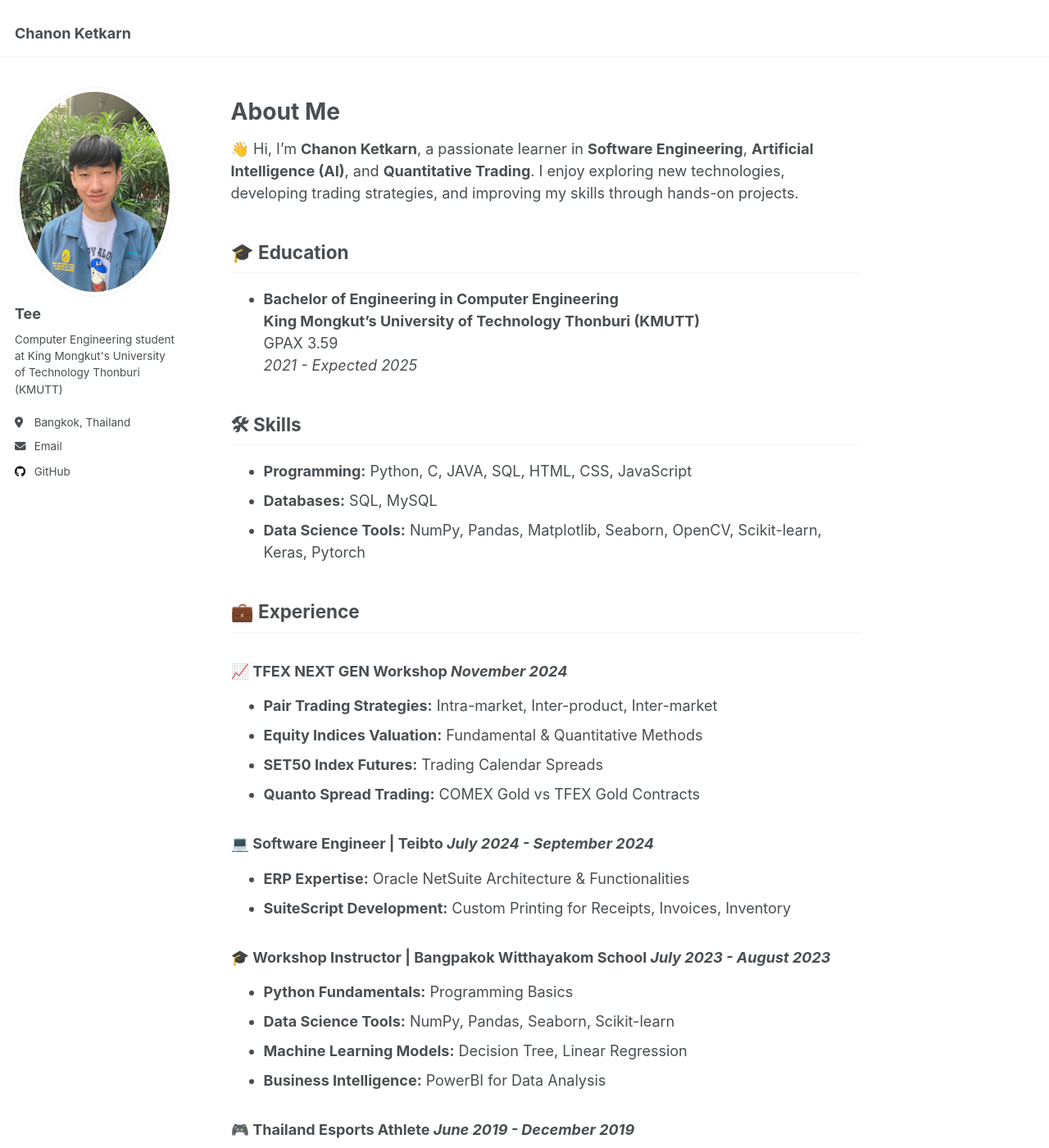
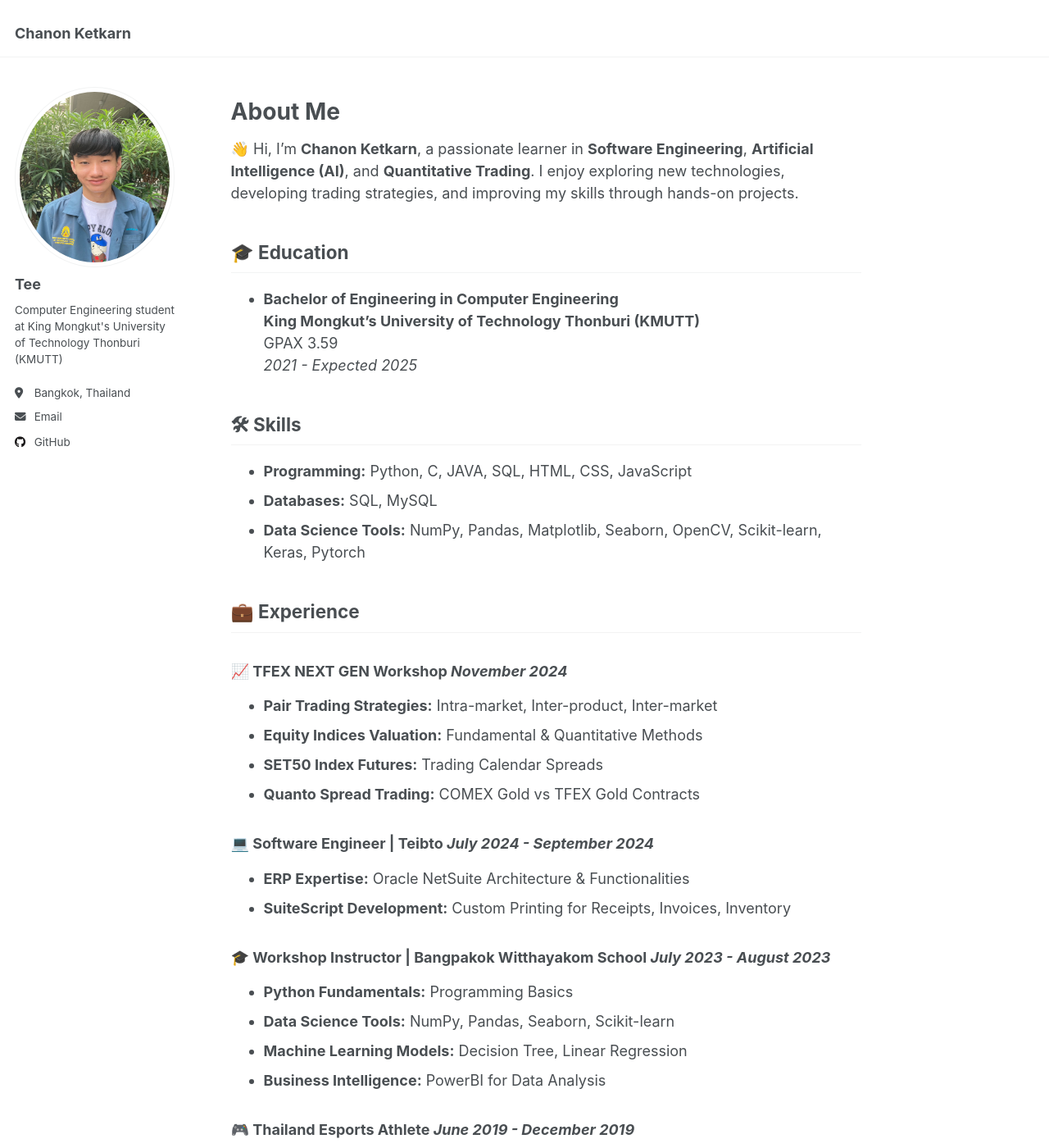
Before and after one commit to ChanonTee/ChanonTee.github.io, a Jekyll site: the page built from _pages/about.md, in a window 1280 px wide and 1400 px high. Shown: the whole window at 82% size. Built offline with Jekyll 4.4.1, drawn with Linux system fonts in a browser that asks for light colours.

Commit message:
Update _sidebar.scss

```diff
--- a/_sass/layout/_sidebar.scss
+++ b/_sass/layout/_sidebar.scss
@@ -90,7 +90,8 @@
   }
 
   img {
-   width: 200px;
+   width: 220px;
+   height: 220px;
    border-radius: 50%;
 
     @include breakpoint($large) {
```
